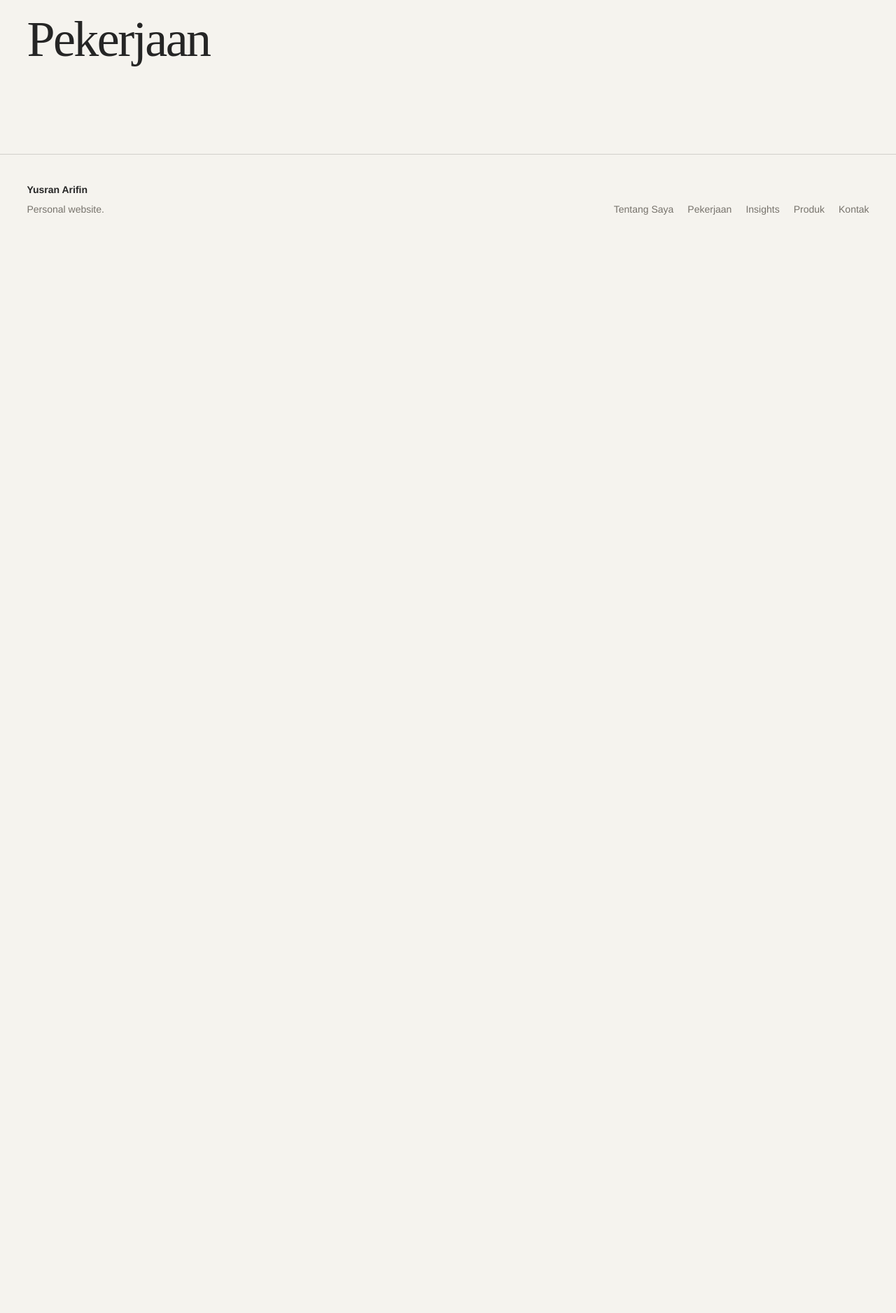
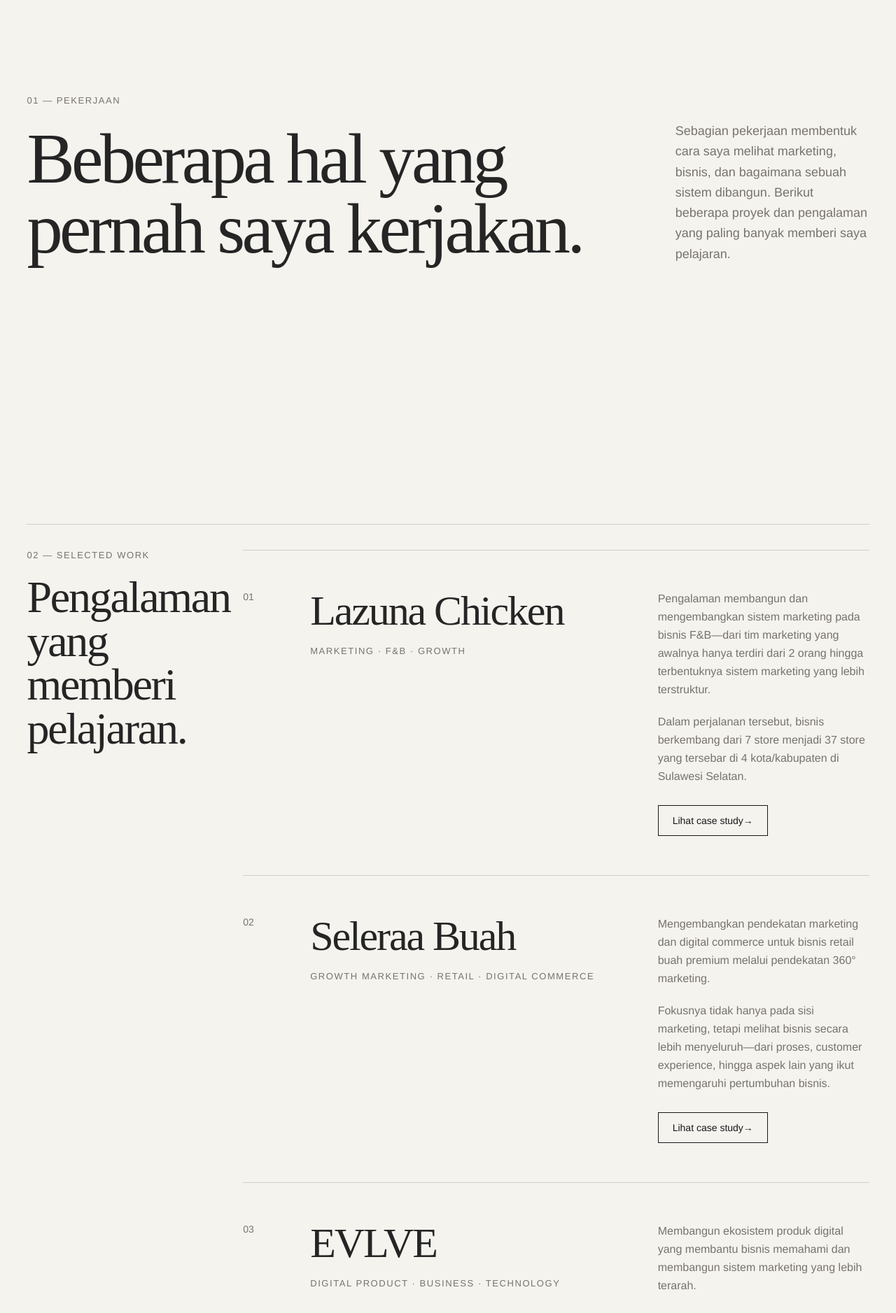
Before and after one commit to yusranar2814-cmd/yusranarifin-website, a Next.js app: page /pekerjaan in a window 1280 px wide. Shown: the part 180-2057 px from the top of the page at 70% size. Before the commit the page ends 800 px from the top, so only its background shows below. Built offline with nearby package versions, Linux system fonts and the light colour scheme.

Commit message:
Build pekerjaan portfolio page

```diff
--- a/app/pekerjaan/page.tsx
+++ b/app/pekerjaan/page.tsx
@@ -1,9 +1,130 @@
 import type { Metadata } from "next";
-import { PageIntro } from "@/components/page-intro";
+import { Button } from "@/components/ui/button";
+import { Container } from "@/components/ui/container";
+import { Heading } from "@/components/ui/heading";
+import { Section } from "@/components/ui/section";
 import { createMetadata } from "@/lib/metadata";
 
-export const metadata: Metadata = createMetadata({ title: "Pekerjaan", path: "/pekerjaan" });
+export const metadata: Metadata = createMetadata({
+  title: "Pekerjaan",
+  description: "Pilihan pengalaman dan proyek yang membentuk cara Yusran Arifin melihat marketing, bisnis, dan sistem.",
+  path: "/pekerjaan",
+});
+
+const selectedWork = [
+  {
+    number: "01",
+    title: "Lazuna Chicken",
+    category: "Marketing · F&B · Growth",
+    description: [
+      "Pengalaman membangun dan mengembangkan sistem marketing pada bisnis F&B—dari tim marketing yang awalnya hanya terdiri dari 2 orang hingga terbentuknya sistem marketing yang lebih terstruktur.",
+      "Dalam perjalanan tersebut, bisnis berkembang dari 7 store menjadi 37 store yang tersebar di 4 kota/kabupaten di Sulawesi Selatan.",
+    ],
+    href: "/work/lazuna",
+  },
+  {
+    number: "02",
+    title: "Seleraa Buah",
+    category: "Growth Marketing · Retail · Digital Commerce",
+    description: [
+      "Mengembangkan pendekatan marketing dan digital commerce untuk bisnis retail buah premium melalui pendekatan 360° marketing.",
+      "Fokusnya tidak hanya pada sisi marketing, tetapi melihat bisnis secara lebih menyeluruh—dari proses, customer experience, hingga aspek lain yang ikut memengaruhi pertumbuhan bisnis.",
+    ],
+    href: "/work/seleraa",
+  },
+  {
+    number: "03",
+    title: "EVLVE",
+    category: "Digital Product · Business · Technology",
+    description: ["Membangun ekosistem produk digital yang membantu bisnis memahami dan membangun sistem marketing yang lebih terarah."],
+    href: "/work/evlve",
+  },
+  {
+    number: "04",
+    title: "Education & Community",
+    category: "Training · Mentoring · Community",
+    description: ["Berbagi pengalaman melalui training, mentoring, dan aktivitas komunitas di bidang marketing dan bisnis."],
+    href: undefined,
+  },
+] as const;
 
 export default function WorkPage() {
-  return <PageIntro title="Pekerjaan" />;
+  return (
+    <>
+      <Section contained={false} className="flex min-h-[calc(100svh-4.5rem)] items-center overflow-hidden">
+        <Container>
+          <div className="grid gap-12 lg:grid-cols-12 lg:gap-8">
+            <div className="lg:col-span-9">
+              <p className="type-label">01 — Pekerjaan</p>
+              <Heading as="h1" className="type-display mt-6 max-w-6xl">
+                Beberapa hal yang pernah saya kerjakan.
+              </Heading>
+            </div>
+            <div className="max-w-md self-end lg:col-span-3">
+              <p className="text-base leading-relaxed text-[color:var(--color-muted)] sm:text-lg">
+                Sebagian pekerjaan membentuk cara saya melihat marketing, bisnis, dan bagaimana sebuah sistem dibangun. Berikut beberapa proyek dan pengalaman yang paling banyak memberi saya pelajaran.
+              </p>
+            </div>
+          </div>
+        </Container>
+      </Section>
+
+      <Section contained={false} aria-labelledby="selected-work-title">
+        <Container>
+          <div className="grid gap-10 border-t border-[color:var(--color-border)] pt-7 lg:grid-cols-12 lg:gap-8 lg:pt-9">
+            <div className="lg:col-span-3">
+              <p className="type-label">02 — Selected work</p>
+              <Heading as="h2" className="type-title mt-5" id="selected-work-title">
+                Pengalaman yang memberi pelajaran.
+              </Heading>
+            </div>
+            <div className="lg:col-span-9">
+              <div className="border-t border-[color:var(--color-border)]">
+                {selectedWork.map((work) => (
+                  <article className="grid gap-5 border-b border-[color:var(--color-border)] py-8 sm:grid-cols-[3rem_minmax(0,1fr)] sm:gap-x-6 sm:py-10 lg:grid-cols-[4rem_minmax(0,1fr)_minmax(14rem,0.65fr)] lg:gap-x-8 lg:py-14" key={work.number}>
+                    <p className="text-sm tabular-nums text-[color:var(--color-muted)]">{work.number}</p>
+                    <div>
+                      <Heading as="h3" className="text-4xl leading-none sm:text-5xl lg:text-6xl">
+                        {work.title}
+                      </Heading>
+                      <p className="type-label mt-5">{work.category}</p>
+                    </div>
+                    <div className="sm:col-start-2 lg:col-start-3">
+                      <div className="space-y-5 text-base leading-relaxed text-[color:var(--color-muted)]">
+                        {work.description.map((paragraph) => <p key={paragraph}>{paragraph}</p>)}
+                      </div>
+                      {work.href ? (
+                        <Button className="mt-7" href={work.href} variant="secondary">
+                          Lihat case study <span aria-hidden="true">→</span>
+                        </Button>
+                      ) : null}
+                    </div>
+                  </article>
+                ))}
+              </div>
+            </div>
+          </div>
+        </Container>
+      </Section>
+
+      <Section contained={false} className="bg-[color:var(--color-olive)] text-[color:var(--color-off-white)]" aria-labelledby="next-title">
+        <Container>
+          <div className="grid gap-10 lg:grid-cols-12 lg:gap-8">
+            <p className="text-sm font-medium uppercase tracking-[var(--tracking-label)] lg:col-span-3">Selanjutnya</p>
+            <div className="max-w-3xl lg:col-span-7">
+              <Heading as="h2" className="font-[family-name:var(--font-serif)] text-5xl leading-[var(--leading-tight)] tracking-[var(--tracking-heading)] text-[color:var(--color-off-white)] sm:text-6xl lg:text-7xl" id="next-title">
+                Masih banyak yang sedang saya bangun.
+              </Heading>
+              <p className="mt-6 max-w-xl text-base leading-relaxed text-[color:color-mix(in_srgb,var(--color-off-white)_78%,transparent)] sm:text-lg">
+                Beberapa catatan tentang marketing, bisnis, dan cara kerja yang sedang saya pelajari ada di sini.
+              </p>
+              <Button className="mt-8 bg-[color:var(--color-off-white)] text-[color:var(--color-charcoal)] hover:bg-[color:var(--color-off-white)] hover:text-[color:var(--color-olive)]" href="/insights">
+                Lihat insights <span aria-hidden="true">→</span>
+              </Button>
+            </div>
+          </div>
+        </Container>
+      </Section>
+    </>
+  );
 }
```
